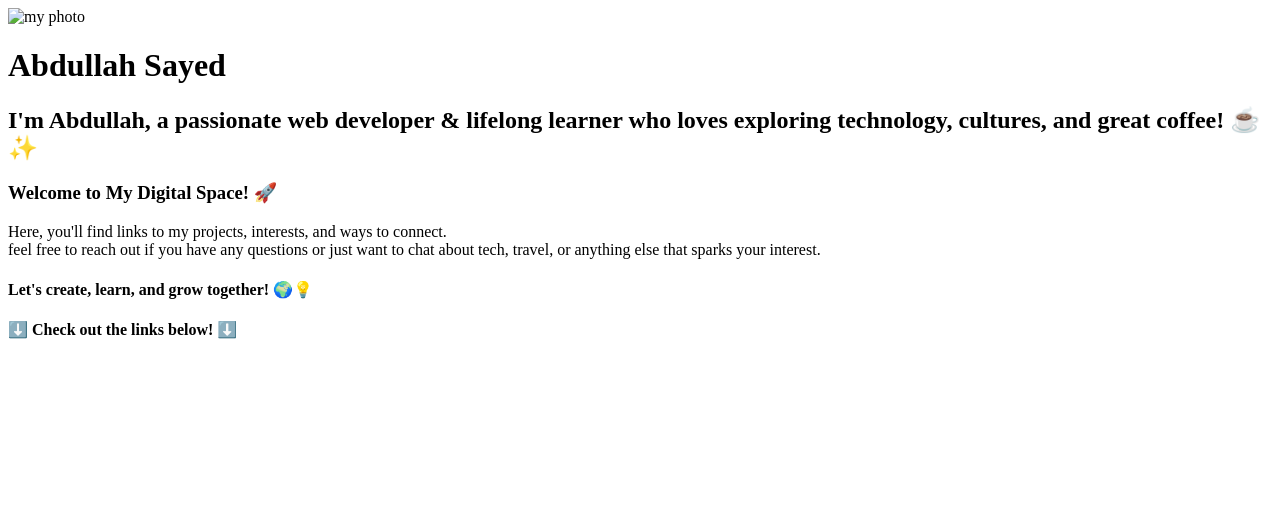
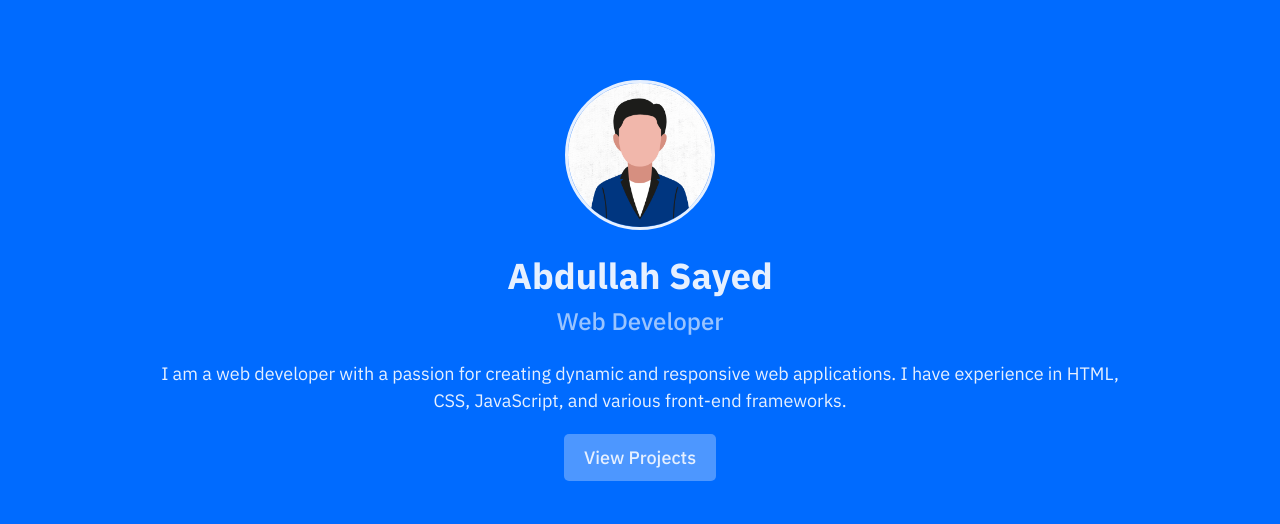
Before and after one commit to devAbdullahSy/devabdullahsy.github.io, a plain HTML site: page index.html in a window 1280 px wide. Drawn offline with Linux system fonts and the light colour scheme.

Commit message:
update the index and add projects

```diff
--- a/assets/css/main.css
+++ b/assets/css/main.css
@@ -20,12 +20,13 @@
 }
 
 html {
-  direction: rtl;
+  direction: ltr;
 }
 
 body {
-  background-color: var(--Lightest);
-  color: var(--Primary);
+  font-family: "IBM Plex Sans Arabic", serif;
+  background-color: var(--Primary);
+  color: var(--Lightest);
   position: relative;
 }
 
@@ -38,60 +39,71 @@ body {
 }
 
 /* HEADER */
-.header {
-  width: 100%;
-  height: 70px;
-  background-color: var(--Lightest);
-  position: absolute;
-  top: 0px;
-  right: 0px;
-  .header-content {
+header {
+  background-color: var(--Primary);
+  padding: 20px 0;
+}
+header .container {
   display: flex;
   justify-content: space-between;
-    max-width: 1440px;
-    /* LOGO */
-    .logo {
-      display: flex;
-      justify-content: center;
   align-items: center;
-      gap: 10px;
-      text-decoration: none;
-      color: var(--Primary);
-      & img {
-        width: 50px;
 }
-    }
-    /* NAVBAR */
-    .navbar {
-      .avatar {
-        height: 80px;
-        display: flex;
-        justify-content: flex-end;
-        align-items: center;
-        & img {
-          cursor: pointer;
-          width: 50px;
-        }
-      }
-    }
-  }
+header .logo {
+  font-size: 24px;
+  font-weight: 700;
+  color: var(--Lightest);
 }
 
-/* GREETINGS */
-.greetings {
-  .greetings-content {
+/* MAIN */
+main {
+  padding: 20px 0;
+}
+main .main__container {
   width: 100%;
-    height: 100svh;
+  max-width: 1440px;
+  margin: 0 auto;
+  padding: 20px;
   display: flex;
-    justify-content: center;
+  flex-direction: column;
   align-items: center;
-    .avatar {
-      & img {
-        cursor: pointer;
-        width: 100%;
-        min-width: 250px;
-        max-width: 350px;
 }
+main .main__container .main__avatar {
+  width: 150px;
+  height: 150px;
+  border-radius: 50%;
+  margin-bottom: 20px;
+  background-color: var(--Light);
+  border: 3px solid var(--Lightest);
 }
+main .main__container .main__title {
+  font-size: 36px;
+  font-weight: 700;
+  color: var(--Lightest);
 }
+main .main__container .main__subtitle {
+  font-size: 24px;
+  font-weight: 500;
+  color: var(--Lighter);
+  margin-bottom: 20px;
 }
+main .main__container .main__description {
+  width: 80%;
+  text-align: center;
+  font-size: 18px;
+  font-weight: 400;
+  color: var(--Lightest);
+  margin-bottom: 20px;
+}
+main .main__container .main__button {
+  background-color: var(--Light);
+  color: var(--Lightest);
+  padding: 10px 20px;
+  border-radius: 5px;
+  text-decoration: none;
+  font-size: 18px;
+  font-weight: 500;
+}
+main .main__container .main__button:hover {
+  background-color: var(--Dark);
+  color: var(--Lightest);
+}
--- /dev/null
+++ b/assets/css/projects.css
@@ -0,0 +1,24 @@
+/* MAIN */
+main {
+  padding: 20px 0;
+}
+main .main__container {
+  width: 100%;
+  max-width: 1440px;
+  margin: 0 auto;
+  padding: 20px;
+  display: flex;
+  flex-direction: column;
+  align-items: center;
+}
+main .main__container .main__title {
+  font-size: 36px;
+  font-weight: 700;
+  color: var(--Lightest);
+}
+main .main__container .main__description {
+  font-size: 24px;
+  font-weight: 500;
+  color: var(--Lighter);
+  margin-bottom: 20px;
+}
--- a/index.html
+++ b/index.html
@@ -5,18 +5,26 @@
     <link rel="shortcut icon" href="./assets/images/favicon.png" type="image/x-icon" />
     <meta name="viewport" content="width=device-width, initial-scale=1.0" />
     <title>Abdullah Sayed | Web Developer</title>
+    <link rel="stylesheet" href="./assets/css/main.css" />
   </head>
   <body>
-    <img src="" alt="my photo" width="150" />
-    <h1>Abdullah Sayed</h1>
-    <h2>I'm Abdullah, a passionate <strong>web developer & lifelong learner</strong> who loves exploring <strong>technology, cultures, and great coffee! ☕✨</strong></h2>
-    <h3>Welcome to My Digital Space! 🚀</h3>
-    <p>
-      Here, you'll find links to my projects, interests, and ways to connect.
-      <br>
-      feel free to reach out if you have any questions or just want to chat about tech, travel, or anything else that sparks your interest.
-    </p>
-    <h4>Let's create, learn, and grow together! 🌍💡</h4>
-    <h4>⬇️ Check out the links below! ⬇️</h4>
+    <!-- HEADER -->
+    <header class="header"></header>
+    <!-- endHEADER -->
+    <!-- MAIN -->
+    <main class="main">
+      <div class="main__container">
+        <img src="./assets/images/abdsyAvatar.png" alt="myAvatar" class="main__avatar"/>
+        <h1 class="main__title">Abdullah Sayed</h1>
+        <h2 class="main__subtitle">Web Developer</h2>
+        <p class="main__description">
+          I am a web developer with a passion for creating dynamic and responsive web applications.
+          I have experience in HTML, CSS, JavaScript, and various front-end frameworks.
+        </p>
+        <a href="./projects/" class="main__button">View Projects</a>
+      </div>
+    </main>
+    <!-- endMAIN -->
+
   </body>
 </html>
```
Also changed, not shown: assets/images/abdsyAvatar.png (added), assets/images/avatar.png (deleted), assets/images/favicon.png. Lines whose indentation alone changed are shown as unchanged.
